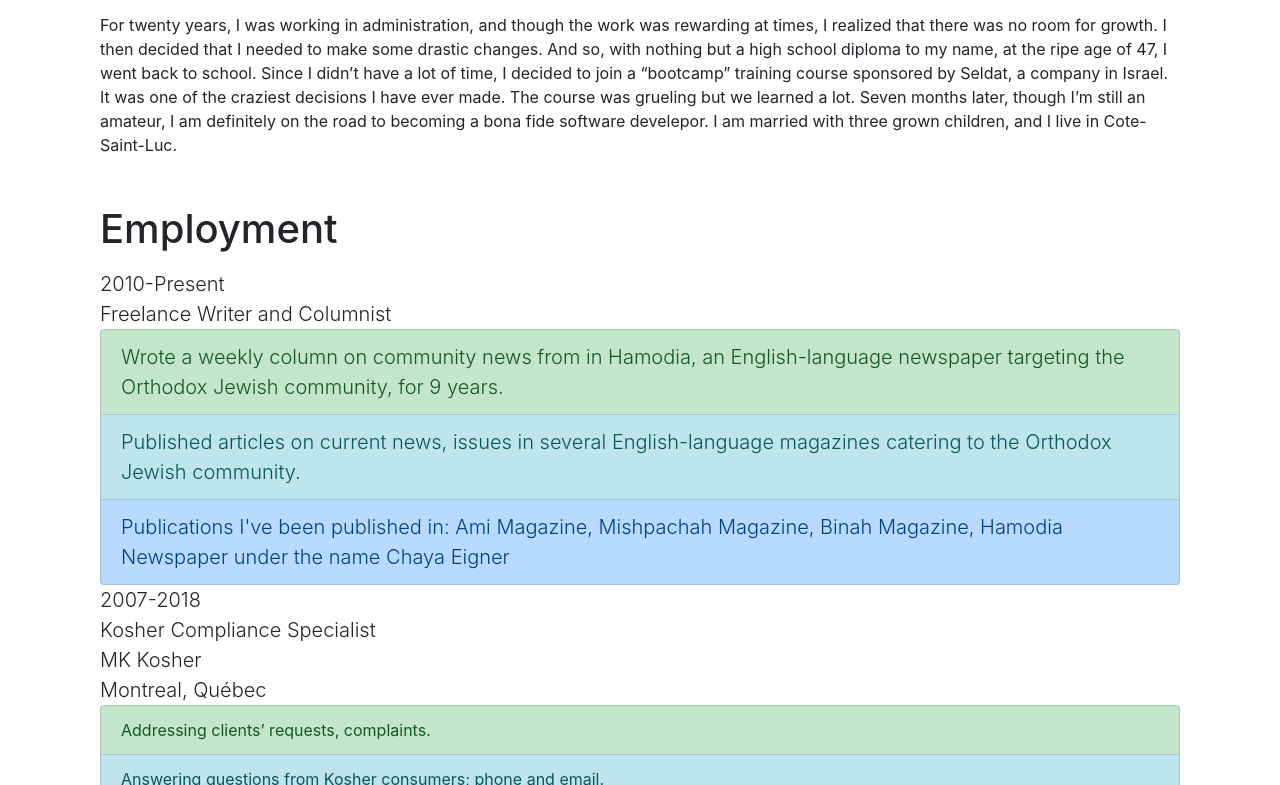
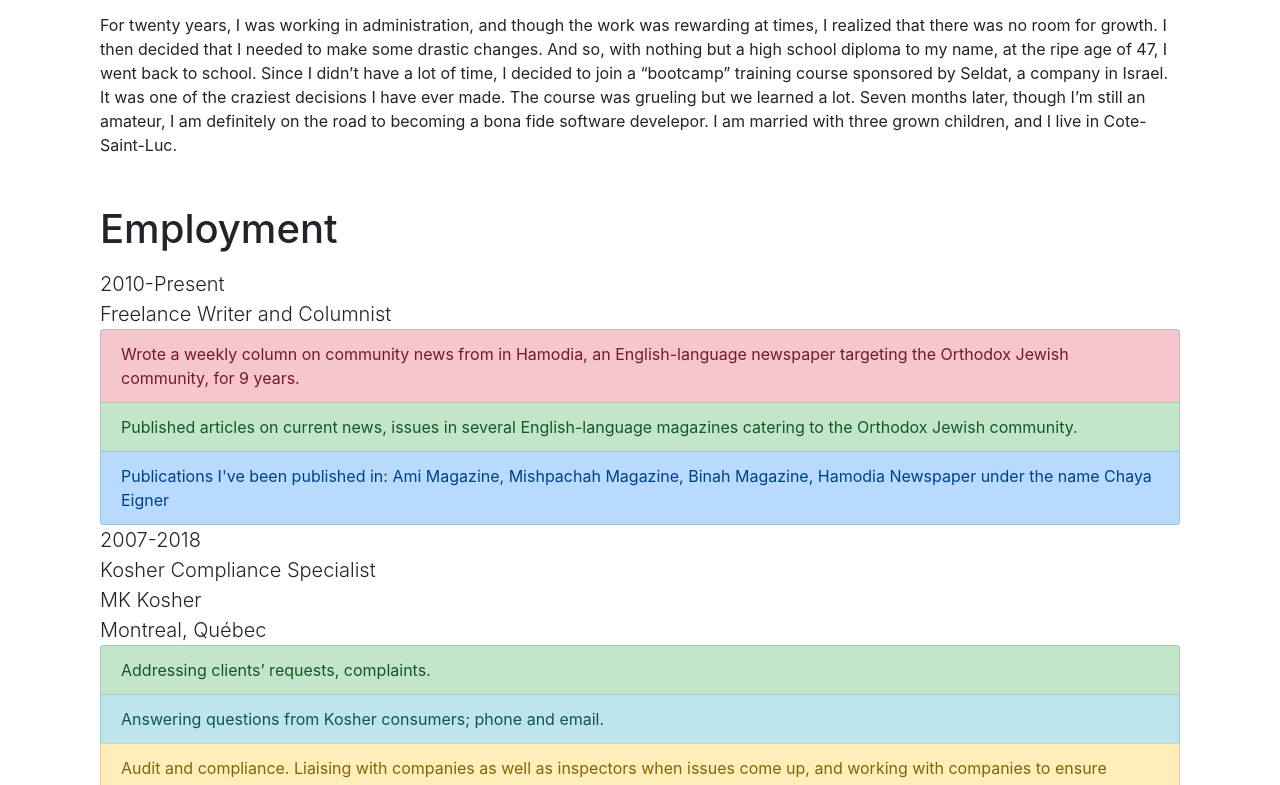
Before and after one commit to hiya5150/hiya5150.github.io, a plain HTML site: page exercise02.html in a window 1280 px wide. Shown: the part 507-1292 px from the top of the page. Drawn offline with nearby package versions, Linux system fonts and the light colour scheme.

Commit message:
a bit of formatting

```diff
--- a/exercise02.html
+++ b/exercise02.html
@@ -53,13 +53,13 @@ I am married with three grown children, and I live in Cote-Saint-Luc. </p>
 				<div class="container">
 				<h1 class="mb-3 mt-5">Employment </h1>
 					<div class="lead">2010-Present<br>
-						Freelance Writer and Columnist
+						Freelance Writer and Columnist</div>
 				<ul class="list-group">
-					<li class="list-group-item list-group-item-success">Wrote a weekly column on community news from in Hamodia, an English-language newspaper targeting the Orthodox Jewish community, for 9 years.</li>
-					<li class="list-group-item list-group-item-info">Published articles on current news, issues in several English-language magazines catering to the Orthodox Jewish community.</li>
+					<li class="list-group-item list-group-item-danger">Wrote a weekly column on community news from in Hamodia, an English-language newspaper targeting the Orthodox Jewish community, for 9 years.</li>
+					<li class="list-group-item list-group-item-success">Published articles on current news, issues in several English-language magazines catering to the Orthodox Jewish community.</li>
 					<li class="list-group-item list-group-item-primary">Publications I've been published in: Ami Magazine, Mishpachah Magazine, Binah Magazine, Hamodia Newspaper under the name Chaya Eigner</li>
 				</ul>
-					</div>
+
 					<div class="lead">2007-2018<br>
 					Kosher Compliance Specialist<br>
 					MK Kosher<br>
```
